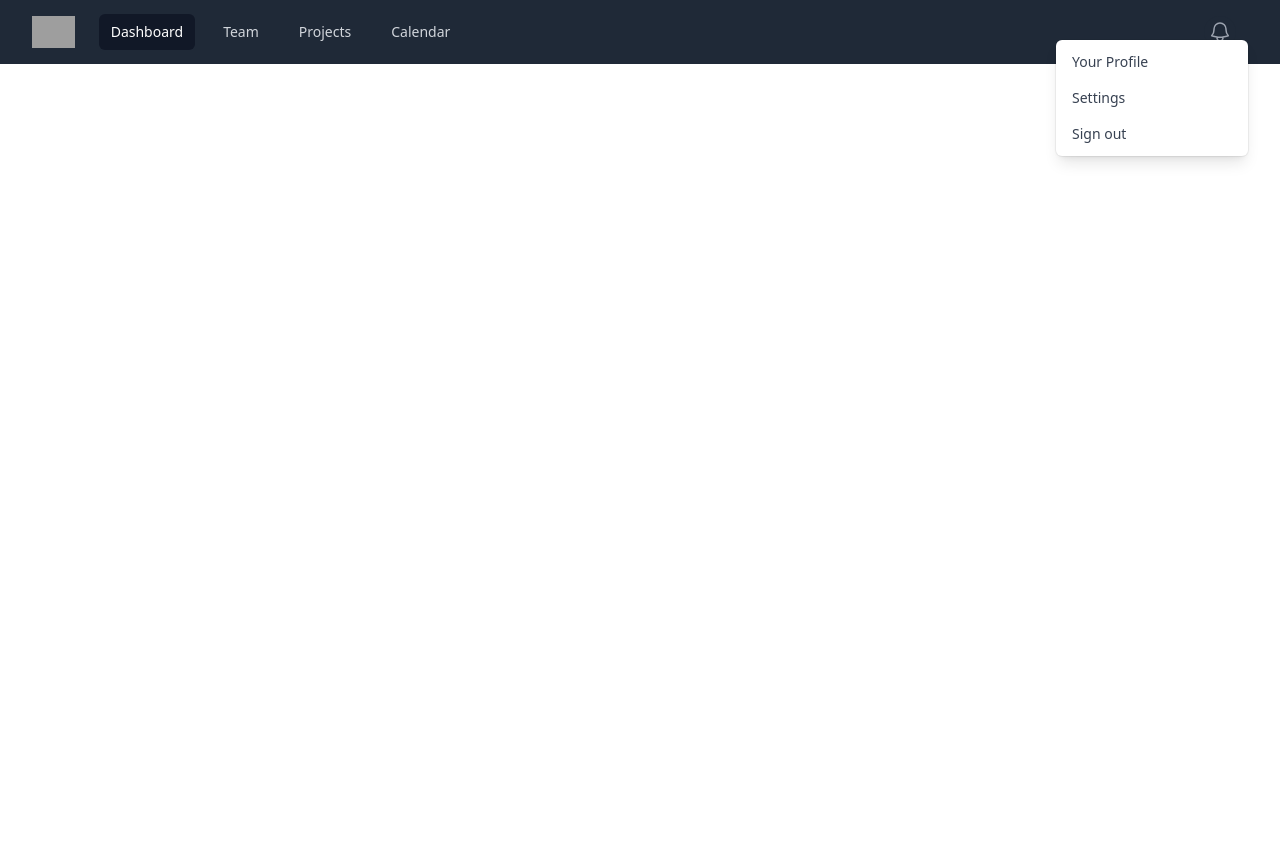
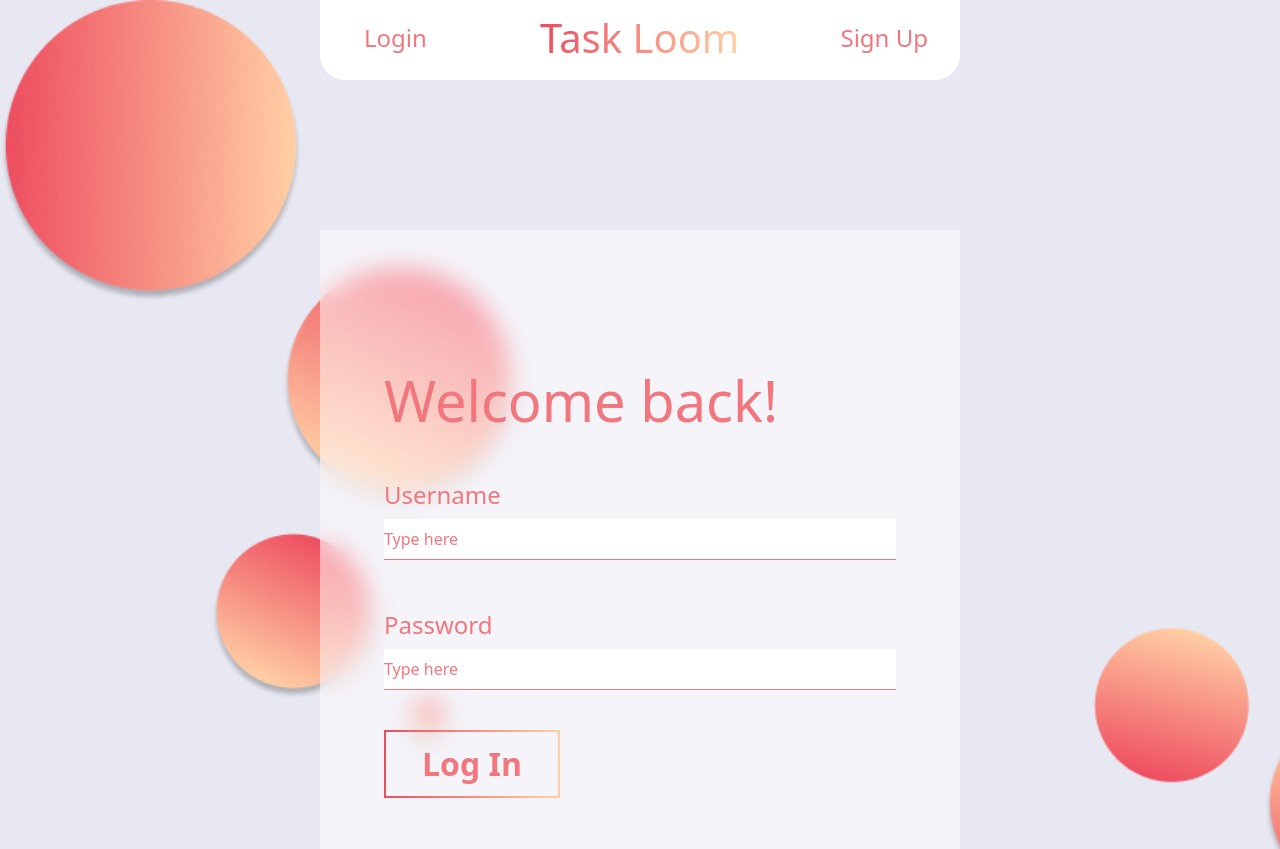
Before and after one commit to fantasseryoga/todo-taskloom, a React (Create React App) app: page / in a window 1280 px wide. Shown: the top 849 px of the page. Before the commit the page ends 800 px from the top, so only its background shows below. Built offline with nearby package versions, Linux system fonts and the light colour scheme; grey boxes are pictures that could not be loaded.

Commit message:
feat: add login and registration page designs

```diff
--- a/src/App.js
+++ b/src/App.js
@@ -3,6 +3,7 @@ import { createStore } from 'redux';
 import { useState, useCallback, useEffect } from 'react'
 import { useRoutes } from './router'
 import { BrowserRouter as Router } from 'react-router-dom'
+import background from './img/ballons.png'
 import "./index.css"
 
 function App() {
@@ -11,9 +12,11 @@ function App() {
   const routes = useRoutes(isAuthenticated)
 
   return (
-      <Router>
+    <Router>
+      <div className='body-back' style={{ backgroundImage: `url(${background})` }}>
         {routes}
-      </Router>
+      </div>
+    </Router>
   );
 }
 
--- /dev/null
+++ b/src/components/Navbar.js
@@ -0,0 +1,20 @@
+import React from "react";
+import '../styles/navbar.scss'
+
+export const Navbar = () => {
+    return (
+        <nav class="bg-gray-800 navbar">
+            <div class=" px-2 sm:px-6 lg:px-8 pt-5">
+                <div class="relative flex items-center justify-between">
+                    <div class="flex flex-1 items-center justify-center">
+                        <div class="flex justify-between onehp">
+                            <a href="/" class="gradient-bg-txt rounded-md px-3 py-2 text-sm font-medium">Login</a>
+                            <a href="#" class="gradient-bg-txt-logo py-2 text-sm font-medium">Task Loom</a>
+                            <a href="/register" class="gradient-bg-txt py-2 text-sm font-medium">Sign Up</a>
+                        </div>
+                    </div>
+                </div>
+            </div>
+        </nav>
+    )
+}
--- a/src/index.css
+++ b/src/index.css
@@ -1,3 +1,16 @@
 @tailwind base;
 @tailwind components;
 @tailwind utilities;
+
+body{
+    background: #E8E8F3;
+}
+
+textarea:focus, input:focus{
+    outline: none;
+}
+
+.body-back{
+    background-repeat: no-repeat;
+    background-size: cover;
+}
--- a/src/pages/LoginPage.js
+++ b/src/pages/LoginPage.js
@@ -1,70 +1,31 @@
 import React from "react"
 import styles from "../index.css"
+import "../styles/auth.scss"
+import { Navbar } from "../components/Navbar"
 
 export const LoginPage = () => {
     return (
-        <nav class="bg-gray-800">
-            <div class="mx-auto max-w-7xl px-2 sm:px-6 lg:px-8">
-                <div class="relative flex h-16 items-center justify-between">
-                    <div class="absolute inset-y-0 left-0 flex items-center sm:hidden">
-                        <button type="button" class="relative inline-flex items-center justify-center rounded-md p-2 text-gray-400 hover:bg-gray-700 hover:text-white focus:outline-none focus:ring-2 focus:ring-inset focus:ring-white" aria-controls="mobile-menu" aria-expanded="false">
-                            <span class="absolute -inset-0.5"></span>
-                            <span class="sr-only">Open main menu</span>
-                            <svg class="block h-6 w-6" fill="none" viewBox="0 0 24 24" stroke-width="1.5" stroke="currentColor" aria-hidden="true">
-                                <path stroke-linecap="round" stroke-linejoin="round" d="M3.75 6.75h16.5M3.75 12h16.5m-16.5 5.25h16.5" />
-                            </svg>
-                            <svg class="hidden h-6 w-6" fill="none" viewBox="0 0 24 24" stroke-width="1.5" stroke="currentColor" aria-hidden="true">
-                                <path stroke-linecap="round" stroke-linejoin="round" d="M6 18L18 6M6 6l12 12" />
-                            </svg>
-                        </button>
+        <>
+            < Navbar />
+            <div className="container log">
+                <div className="login-form-cnt">
+                    <h1 className="welcome-back-text">Welcome back!</h1>
+                    <div className="fields-cn my-10">
+                        <label class="block font-bold login-input-label mb-2" for="username">
+                            Username
+                        </label>
+                        <input className="w-full login-input py-2" id="username" type="text" placeholder="Type here" />
+                        <label class="block login-input-label font-bold mb-2 mt-12" for="password">
+                            Password
+                        </label>
+                        <input className="w-full login-input py-2" id="password" type="password" placeholder="Type here"></input>
                     </div>
-                    <div class="flex flex-1 items-center justify-center sm:items-stretch sm:justify-start">
-                        <div class="flex flex-shrink-0 items-center">
-                            <img class="h-8 w-auto" src="https://tailwindui.com/img/logos/mark.svg?color=indigo&shade=500" alt="Your Company"/>
-                        </div>
-                        <div class="hidden sm:ml-6 sm:block">
-                            <div class="flex space-x-4">
-                                <a href="#" class="bg-gray-900 text-white rounded-md px-3 py-2 text-sm font-medium" aria-current="page">Dashboard</a>
-                                <a href="#" class="text-gray-300 hover:bg-gray-700 hover:text-white rounded-md px-3 py-2 text-sm font-medium">Team</a>
-                                <a href="#" class="text-gray-300 hover:bg-gray-700 hover:text-white rounded-md px-3 py-2 text-sm font-medium">Projects</a>
-                                <a href="#" class="text-gray-300 hover:bg-gray-700 hover:text-white rounded-md px-3 py-2 text-sm font-medium">Calendar</a>
-                            </div>
-                        </div>
-                    </div>
-                    <div class="absolute inset-y-0 right-0 flex items-center pr-2 sm:static sm:inset-auto sm:ml-6 sm:pr-0">
-                        <button type="button" class="relative rounded-full bg-gray-800 p-1 text-gray-400 hover:text-white focus:outline-none focus:ring-2 focus:ring-white focus:ring-offset-2 focus:ring-offset-gray-800">
-                            <span class="absolute -inset-1.5"></span>
-                            <span class="sr-only">View notifications</span>
-                            <svg class="h-6 w-6" fill="none" viewBox="0 0 24 24" stroke-width="1.5" stroke="currentColor" aria-hidden="true">
-                                <path stroke-linecap="round" stroke-linejoin="round" d="M14.857 17.082a23.848 23.848 0 005.454-1.31A8.967 8.967 0 0118 9.75v-.7V9A6 6 0 006 9v.75a8.967 8.967 0 01-2.312 6.022c1.733.64 3.56 1.085 5.455 1.31m5.714 0a24.255 24.255 0 01-5.714 0m5.714 0a3 3 0 11-5.714 0" />
-                            </svg>
-                        </button>
-
-                        <div class="relative ml-3">
-                            <div>
-                                <button type="button" class="relative flex rounded-full bg-gray-800 text-sm focus:outline-none focus:ring-2 focus:ring-white focus:ring-offset-2 focus:ring-offset-gray-800" id="user-menu-button" aria-expanded="false" aria-haspopup="true">
-                                    <span class="absolute -inset-1.5"></span>
-                                    <span class="sr-only">Open user menu</span>
-                                </button>
-                            </div><div class="absolute right-0 z-10 mt-2 w-48 origin-top-right rounded-md bg-white py-1 shadow-lg ring-1 ring-black ring-opacity-5 focus:outline-none" role="menu" aria-orientation="vertical" aria-labelledby="user-menu-button" tabindex="-1">
-                                <a href="#" class="block px-4 py-2 text-sm text-gray-700" role="menuitem" tabindex="-1" id="user-menu-item-0">Your Profile</a>
-                                <a href="#" class="block px-4 py-2 text-sm text-gray-700" role="menuitem" tabindex="-1" id="user-menu-item-1">Settings</a>
-                                <a href="#" class="block px-4 py-2 text-sm text-gray-700" role="menuitem" tabindex="-1" id="user-menu-item-2">Sign out</a>
-                            </div>
-                        </div>
-                    </div>
+                    <button class="font-bold py-2 px-9 px-4 log-in-btn">
+                        Log In
+                    </button>
                 </div>
             </div>
-
-            <div class="sm:hidden" id="mobile-menu">
-                <div class="space-y-1 px-2 pb-3 pt-2">
-                    <a href="#" class="bg-gray-900 text-white block rounded-md px-3 py-2 text-base font-medium" aria-current="page">Dashboard</a>
-                    <a href="#" class="text-gray-300 hover:bg-gray-700 hover:text-white block rounded-md px-3 py-2 text-base font-medium">Team</a>
-                    <a href="#" class="text-gray-300 hover:bg-gray-700 hover:text-white block rounded-md px-3 py-2 text-base font-medium">Projects</a>
-                    <a href="#" class="text-gray-300 hover:bg-gray-700 hover:text-white block rounded-md px-3 py-2 text-base font-medium">Calendar</a>
-                </div>
-            </div>
-        </nav>
-
+            <br/>
+        </>
     )
 }
--- a/src/pages/RegisterPage.js
+++ b/src/pages/RegisterPage.js
@@ -1,9 +1,34 @@
 import React from "react"
+import { Navbar } from "../components/Navbar"
+import "../styles/auth.scss"
 
 export const RegisterPage = () => {
     return (
         <>
-            <h1>Register</h1>
+            <Navbar />
+            <div className="container reg">
+                <div className="login-form-cnt">
+                    <h1 className="welcome-back-text">Registration</h1>
+                    <div className="fields-cn my-10">
+                        <label class="block font-bold login-input-label mb-2" for="username">
+                            Username
+                        </label>
+                        <input className="w-full login-input py-2" id="username" type="text" placeholder="Type here" />
+                        <label class="block login-input-label font-bold mb-2 mt-12" for="password">
+                            Password
+                        </label>
+                        <input className="w-full login-input py-2" id="password" type="password" placeholder="Type here"></input>
+                        <label class="block login-input-label font-bold mb-2 mt-12" for="password">
+                            Repeat Password
+                        </label>
+                        <input className="w-full login-input py-2" id="password" type="password" placeholder="Type here"></input>
+                    </div>
+                    <button class="font-bold py-2 px-9 px-4 log-in-btn">
+                        Register
+                    </button>
+                </div>
+            </div>
+            <br/>
         </>
     )
 }
--- /dev/null
+++ b/src/styles/auth.scss
@@ -0,0 +1,49 @@
+.container {
+    width: 640px;
+    margin: 150px auto;
+    background-color: rgba(255, 255, 255, 0.50);
+    backdrop-filter: blur(12px);
+}
+
+.login-input-label {
+    color: var(--text, #F2767D);
+    font-size: 24px;
+    font-style: normal;
+    font-weight: 400;
+    line-height: normal;
+    text-transform: capitalize;
+}
+
+.welcome-back-text {
+    color: var(--text, #F2767D);
+    font-size: 56px;
+    font-style: normal;
+    font-weight: 500;
+    line-height: normal;
+}
+
+.login-input {
+    border-bottom: 1px solid var(--text, #F2767D);
+    color:#EE4D5F;
+}
+
+.login-input::placeholder {
+    color: var(--text, #F2767D);
+}
+
+.log-in-btn {
+    border-width: 2px;
+    border-style: solid;
+    border-image: linear-gradient(91deg, #EE4D5F 0.57%, #FFCFA5 99.41%) 1;
+    border-radius: 0px 20px 20px 0px !important;
+    font-size: 32px;
+    color: var(--text, #F2767D);
+}
+
+.reg{
+    padding: 76px 64px 76px 64px;
+}
+
+.log{
+    padding: 132px 64px 132px 64px;
+}
--- /dev/null
+++ b/src/styles/navbar.scss
@@ -0,0 +1,25 @@
+.navbar {
+    width: 640px;
+    margin: 0 auto;
+    border-radius: 0px 0px 25px 25px;
+    background: white;
+    backdrop-filter: blur(12.5px);
+    height: 80px;
+}
+
+.onehp {
+    width: 100%;
+}
+
+.gradient-bg-txt-logo {
+    background: var(--grad-main, linear-gradient(91deg, #EE4D5F 0.57%, #FFCFA5 99.41%));
+    background-clip: text;
+    -webkit-background-clip: text;
+    -webkit-text-fill-color: transparent;
+    font-size: 40px;
+}
+
+.gradient-bg-txt {
+    color: var(--text, #F2767D);
+    font-size: 24px;
+}
```
Also changed, not shown: src/img/ballons.png (added).
